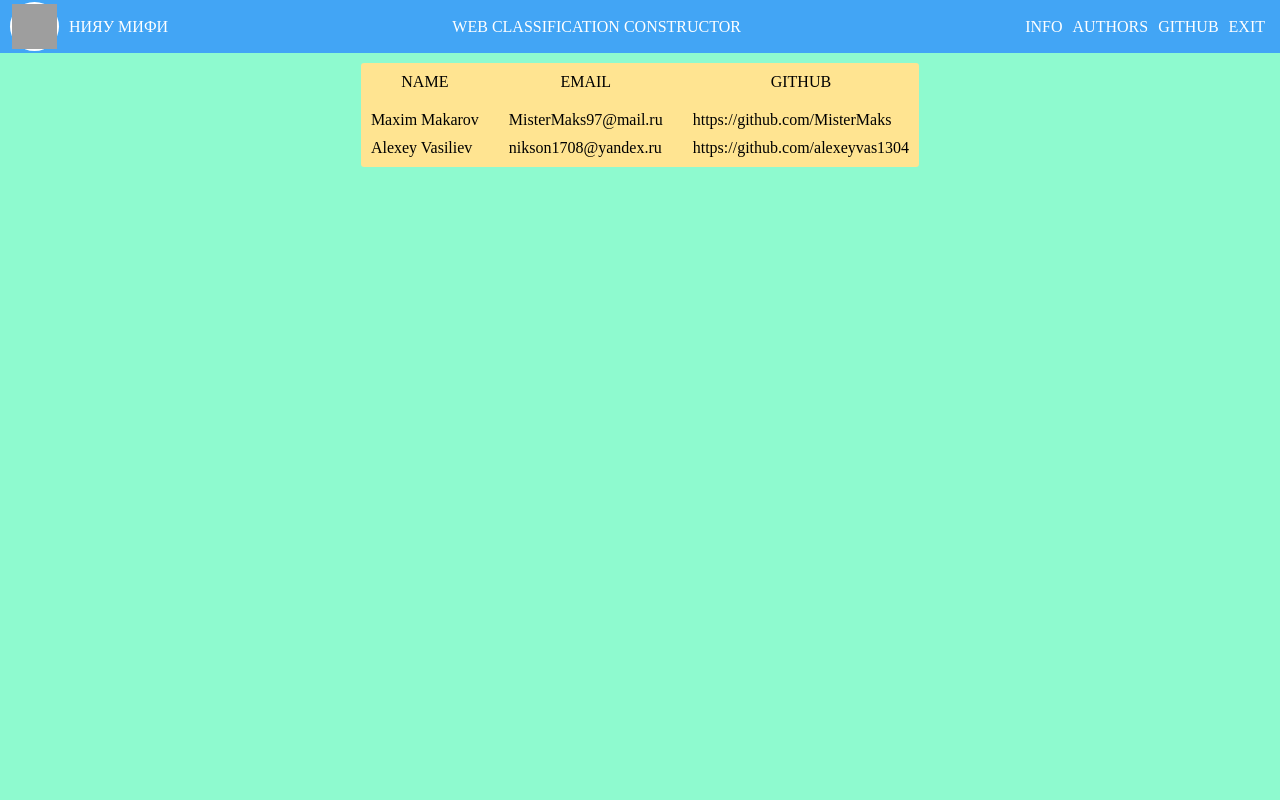
After one commit to MisterMaks/Web-classification-constructor, a Django app: page /authors/ in a window 1280 px wide. The commit adds this page. Run offline with Django 3.2, Linux system fonts and the light colour scheme; grey boxes are pictures that could not be loaded.

Commit message:
Поправил обработку форм, исправил баги в js коде, доделал стили, добавил проверки на значения параметров

```diff
--- a/Web_classification_constructor_backend/static/styles/base.css
+++ b/Web_classification_constructor_backend/static/styles/base.css
@@ -1,6 +1,11 @@
 html,
 body {
     margin: 0px;
+    width: 100%;
+    height: 100%;
+    background: #8EFACF;
+    /*font-size: xx-large;*/
+    font-family: "PT Sans Bold";
 }
 
 #all {
@@ -22,8 +27,8 @@ body {
 }
 
 #mephi_image {
-    width: 50px;
-    height: 50px;
+    width: 45px;
+    height: 45px;
 }
 
 button {
@@ -37,6 +42,11 @@ button {
 
 button:hover {
     background: #424242;
+}
+
+button:disabled {
+    background: #96CCFA;
+    cursor: auto;
 }
 
 #form {
@@ -54,10 +64,16 @@ form {
     display: flex;
     justify-content: center;
     flex-direction: column;
-    border: 3px solid;
+    /*border: 3px solid ;*/
     border-radius: 3px;
     padding: 10px;
     margin-top: 10px;
+    background: #FFE491;
+}
+
+input, select {
+    border-radius: 3px;
+    border: 0px solid;
 }
 
 #incorrect_message {
@@ -110,9 +126,20 @@ button[name="button send 4 upload mode"],
 #web_classification_constructor,
 #info,
 #authors,
+#source_code,
 #exit {
     align-self: center;
     color: white;
+}
+
+#mephi_image_place {
+    background: white;
+    border-radius: 50%;
+    height: 45px;
+    padding: 2px;
+    margin-right: 5px;
+    margin-top: 2px;
+    margin-bottom: 2px;
 }
 
 p {
@@ -134,6 +161,96 @@ p {
     flex-direction: row;
 }
 
-#exit {
-    margin-left: 10px;
+/*#exit {*/
+/*    margin-left: 10px;*/
+/*}*/
+
+ul {
+    color: red;
+    padding: 0px;
+    margin-bottom: 0px;
 }
+
+li {
+    display: block;
+}
+
+a {
+    text-decoration: none;
+    color: white;
+    padding: 5px;
+}
+
+a:hover {
+    background: #424242;
+    border-radius: 3px;
+}
+
+#stages_process_place {
+    background: white;
+    border-radius: 3px;
+}
+
+#stages_process {
+    margin-left: 3px;
+    margin-right: 3px;
+}
+
+#error_message {
+    color: red;
+    margin-top: 5px;
+    display: flex;
+    justify-content: center;
+}
+
+#mephi_image_link {
+    cursor: pointer;
+    padding: 0px;
+}
+
+#mephi_image_link:hover {
+    background: none;
+}
+
+#info_page_place ul {
+    color: black;
+}
+
+#info_page_place {
+    background: white;
+}
+
+.info_header {
+    display: flex;
+    align-items: center;
+    flex-direction: column;
+}
+
+#authors_place {
+    display: flex;
+    align-self: center;
+    flex-direction: row;
+    color: black;
+    background: #FFE491;
+    border-radius: 3px;
+    padding: 10px;
+    margin-top: 10px;
+}
+
+#name, #email {
+    margin-right: 30px;
+}
+
+#authors_name, #authors_email, #authors_github {
+    display: flex;
+    flex-direction: column;
+}
+
+.Maxim-Makarov, .Alexey-Vasiliev {
+    margin-top: 10px;
+}
+
+.name, .email, .github {
+    align-self: center;
+    margin-bottom: 10px;
+}
--- /dev/null
+++ b/Web_classification_constructor_backend/templates/authors.html
@@ -0,0 +1,20 @@
+{% extends 'base.html' %}
+{% block content %}
+    <div id="authors_place">
+        <div id="authors_name">
+            <div id="name" class="name">NAME</div>
+            <div id="name" class="Maxim-Makarov">Maxim Makarov</div>
+            <div id="name" class="Alexey-Vasiliev">Alexey Vasiliev</div>
+        </div>
+        <div id="authors_email">
+            <div id="email" class="email">EMAIL</div>
+            <div id="email" class="Maxim-Makarov">MisterMaks97@mail.ru</div>
+            <div id="email" class="Alexey-Vasiliev">nikson1708@yandex.ru</div>
+        </div>
+        <div id="authors_github">
+            <div id="github" class="github">GITHUB</div>
+            <div id="github" class="Maxim-Makarov">https://github.com/MisterMaks</div>
+            <div id="github" class="Alexey-Vasiliev">https://github.com/alexeyvas1304</div>
+        </div>
+    </div>
+{% endblock %}
--- a/Web_classification_constructor_backend/templates/base.html
+++ b/Web_classification_constructor_backend/templates/base.html
@@ -10,15 +10,28 @@
     <div id="all">
         <div id="header">
             <div id="mephi">
-                <img id="mephi_image" src="https://auth.mephi.ru/assets/logo-9a877a16015f71338f4989de7ec818cde41e13e2520d471c992c6001195c91ee.png">
-                <div id="mephi_name">НИЯУ МИФИ</div>
+                <div id="mephi_image_place">
+                    <a href="https://mephi.ru/" id="mephi_image_link">
+                        <img id="mephi_image" src="https://www.werstakoff.ru/logo/mifi_logo.png">
+                    </a>
+                </div>
+                <div id="mephi_name">
+                    <a href="https://mephi.ru/">НИЯУ МИФИ</a>
+                </div>
             </div>
-            <div id="web_classification_constructor">WEB CLASSIFICATION CONSTRUCTOR</div>
+            <div id="web_classification_constructor">
+                <a href="/">WEB CLASSIFICATION CONSTRUCTOR</a>
+            </div>
             <div id="right_elements">
                 <div id="info">
                     <a href="/info">INFO</a>
                 </div>
-                <div id="authors"></div>
+                <div id="authors">
+                    <a href="/authors">AUTHORS</a>
+                </div>
+                <div id="source_code">
+                    <a href="https://github.com/MisterMaks/Web-classification-constructor">GITHUB</a>
+                </div>
                 <div id="exit">
                     <a href="/logout">EXIT</a>
                 </div>
--- a/Web_classification_constructor_backend/templates/form_2.html
+++ b/Web_classification_constructor_backend/templates/form_2.html
@@ -35,9 +35,12 @@
                 </div>
                 <div id="buttons_in_row">
                     <button type="submit" name="button send 2">Отправить</button>
-                    <button type="submit" name="button to main page">В начало</button>
+                    <button name="button to main page">
+                        <a href="/">В начало</a>
+                    </button>
 <!--                    <button type="submit" name="button exit">Выйти</button>-->
                 </div>
+                <div id="error_message">{{error}}</div>
             </form>
         </div>
     </div>
--- a/Web_classification_constructor_backend/templates/form_3.html
+++ b/Web_classification_constructor_backend/templates/form_3.html
@@ -10,9 +10,7 @@
                     <button type="submit" name="button to main page">В начало</button>
 <!--                    <button type="submit" name="button exit">Выйти</button>-->
                 </div>
-                <div>
-                    <div>{{ data }}</div>
-                </div>
+                <div id="error_message">{{ data }}</div>
             </form>
         </div>
     </div>
--- a/Web_classification_constructor_backend/templates/form_3_upload_mode.html
+++ b/Web_classification_constructor_backend/templates/form_3_upload_mode.html
@@ -12,8 +12,6 @@
                 </div>
             </form>
         </div>
-        <div>
-            <div>{{ data }}</div>
-        </div>
+        <div id="error_message">{{ data }}</div>
     </div>
 {% endblock %}}
--- a/Web_classification_constructor_backend/templates/form_4_upload_form.html
+++ b/Web_classification_constructor_backend/templates/form_4_upload_form.html
@@ -7,8 +7,8 @@
                 <button {% if get_file_upload_mode != True %} disabled {% endif %} type="submit" name="get file upload mode" id="get_file">Скачать файл</button>
                 <button type="submit" name="button to main page">В начало</button>
 <!--                <button type="submit" name="button exit">Выйти</button>-->
-                <div id="error_message">{{error}}</div>
             </div>
+            <div id="error_message">{{error}}</div>
         </form>
     </div>
 {% endblock %}
--- a/Web_classification_constructor_backend/templates/info_page.html
+++ b/Web_classification_constructor_backend/templates/info_page.html
@@ -7,7 +7,8 @@
 <!--<body>-->
 {% extends 'base.html' %}
 {% block content %}
-    <div class="header">
+    <div id="info_page_place">
+        <div class="info_header">
             <h1>Web Classificator, June 2020</h1>
             <img src="https://upload.wikimedia.org/wikipedia/ru/9/95/MEPhI_Logo2014_ru.png">
         </div>
@@ -239,6 +240,7 @@
         <div class="footer">
         <h3>Vasiliev-Makarov</h3>
         </div>
+    </div>
 {% endblock %}
 <!--</body>-->
 <!--</html>-->
--- a/Web_classification_constructor_backend/web_interface/urls.py
+++ b/Web_classification_constructor_backend/web_interface/urls.py
@@ -1,7 +1,7 @@
 from django.urls import path
 from .views import button_click_tracking_main_page, button_click_tracking, button_click_tracking_2, \
     button_click_tracking_3, button_click_tracking_4, button_click_tracking_3_upload_mode, \
-    button_click_tracking_4_upload_mode, show_process, info_page
+    button_click_tracking_4_upload_mode, show_process, info_page, authors
 
 
 urlpatterns = [
@@ -13,5 +13,6 @@ urlpatterns = [
     path('4/show_process/', show_process, name='show_process'),
     path('info/', info_page, name='info_page'),
     path('upload_model_mode/', button_click_tracking_3_upload_mode, name="button_click_tracking_3_upload_mode"),
-    path('4_upload_mode/', button_click_tracking_4_upload_mode, name="button_click_tracking_4_upload_mode")
+    path('4_upload_mode/', button_click_tracking_4_upload_mode, name="button_click_tracking_4_upload_mode"),
+    path('authors/', authors, name="authors")
 ]
--- a/Web_classification_constructor_backend/web_interface/views.py
+++ b/Web_classification_constructor_backend/web_interface/views.py
@@ -1,18 +1,17 @@
 import matplotlib
 from django.shortcuts import render, redirect
 from django.http import JsonResponse, HttpResponse, FileResponse
+from django.http import Http404
 from django.views.decorators.http import require_http_methods
 from django.views.decorators.csrf import csrf_exempt
 from django.contrib.auth.decorators import login_required
 from .forms import Form1
 from .forms import FillingGapsMethodInsertMeanMode, FillingGapsMethodHardRemoval, FillingGapsMethodLinearImputer
 from .forms import DeletingAnomaliesMethodThreeSigma, DeletingAnomaliesMethodGrubbs, \
-    DeletingAnomaliesMethodInterquartile, DeletingAnomaliesMethodIsolationForest, DeletingAnomaliesMethodElliptic, \
-    DeletingAnomaliesMethodSVM, DeletingAnomaliesMethodApproximate, DeletingAnomaliesMethodLocalFactor
+    DeletingAnomaliesMethodIsolationForest, DeletingAnomaliesMethodElliptic, DeletingAnomaliesMethodSVM
 from .forms import FeatureSelectionMethodVarianceThreshold, FeatureSelectionMethodSelectKBest, \
     FeatureSelectionMethodSelectPercentile, FeatureSelectionMethodSelectFpr, FeatureSelectionMethodSelectFdr, \
-    FeatureSelectionMethodSelectFwe, FeatureSelectionMethodGenericUnivariateSelect, FeatureSelectionMethodRFE, \
-    FeatureSelectionMethodSelectFromModel
+    FeatureSelectionMethodSelectFwe, FeatureSelectionMethodRFE
 from .forms import CompositionMethodVoting, CompositionMethodAdaboost, CompositionMethodStacking
 from .forms import NeuralNetwork, DecisionTree, LogisticRegression
 from .forms import UploadFileForm, UploadModelFileForm
@@ -36,6 +35,7 @@ matplotlib.use('Agg')
 @login_required
 @require_http_methods(["GET", "POST"])
 def button_click_tracking_main_page(request):
+    remove_all_tmp()
     if "button exit" in request.POST.keys():
         remove_all_tmp()
         return redirect("/logout")
@@ -56,6 +56,17 @@ def post_form_1(request):
     if form_1.is_valid():
         for field in form_1.cleaned_data.keys():
             data[field.replace('_', ' ') if field != 'test_ratio' else field] = form_1.cleaned_data[field]
+            if field not in ['neural_network_number', 'decision_tree_number', 'logistic_regression_number']:
+                if form_1.cleaned_data[field] is None:
+                    response = {"form_1": form_1,
+                                "data": {},
+                                "error": "Заполните все поля"}
+                    return response
+        if data["neural network number"] == data["decision tree number"] == data["logistic regression number"] == 0:
+            response = {"form_1": form_1,
+                        "data": {},
+                        "error": "Должен быть хотя бы 1 из базовых алгоритмов"}
+            return response
         response = {"form_1": form_1,
                     "data": data}
         print(response["data"])
@@ -114,9 +125,6 @@ def post_form_2(request, common_params):
         deleting_anomalies_method = DeletingAnomaliesMethodThreeSigma(request.POST, prefix="deleting_anomalies_method")
     if common_params['deleting anomalies method'] == 'Grubbs':
         deleting_anomalies_method = DeletingAnomaliesMethodGrubbs(request.POST, prefix="deleting_anomalies_method")
-    if common_params['deleting anomalies method'] == 'Interquartile':
-        deleting_anomalies_method = DeletingAnomaliesMethodInterquartile(request.POST,
-                                                                         prefix="deleting_anomalies_method")
     if common_params['deleting anomalies method'] == 'IsolationForest':
         deleting_anomalies_method = DeletingAnomaliesMethodIsolationForest(request.POST,
                                                                            prefix="deleting_anomalies_method")
@@ -124,10 +132,6 @@ def post_form_2(request, common_params):
         deleting_anomalies_method = DeletingAnomaliesMethodElliptic(request.POST, prefix="deleting_anomalies_method")
     if common_params['deleting anomalies method'] == 'SVM':
         deleting_anomalies_method = DeletingAnomaliesMethodSVM(request.POST, prefix="deleting_anomalies_method")
-    if common_params['deleting anomalies method'] == 'Approximate':
-        deleting_anomalies_method = DeletingAnomaliesMethodApproximate(request.POST, prefix="deleting_anomalies_method")
-    if common_params['deleting anomalies method'] == 'LocalFactor':
-        deleting_anomalies_method = DeletingAnomaliesMethodLocalFactor(request.POST, prefix="deleting_anomalies_method")
 
     # feature_selection_method = FeatureSelectionMethodVarianceThreshold(request.POST, prefix="feature_selection_method")
     if common_params['feature selection method'] == 'VarianceThreshold':
@@ -144,14 +148,8 @@ def post_form_2(request, common_params):
         feature_selection_method = FeatureSelectionMethodSelectFdr(request.POST, prefix="feature_selection_method")
     if common_params['feature selection method'] == 'SelectFwe':
         feature_selection_method = FeatureSelectionMethodSelectFwe(request.POST, prefix="feature_selection_method")
-    if common_params['feature selection method'] == 'GenericUnivariateSelect':
-        feature_selection_method = FeatureSelectionMethodGenericUnivariateSelect(request.POST,
-                                                                                 prefix="feature_selection_method")
     if common_params['feature selection method'] == 'RFE':
         feature_selection_method = FeatureSelectionMethodRFE(request.POST, prefix="feature_selection_method")
-    if common_params['feature selection method'] == 'SelectFromModel':
-        feature_selection_method = FeatureSelectionMethodSelectFromModel(request.POST,
-                                                                         prefix="feature_selection_method")
 
     # composition_method = CompositionMethodVoting(request.POST, prefix="composition_method")
     if common_params['composition method'] == 'voting':
@@ -179,12 +177,16 @@ def post_form_2(request, common_params):
         # "name of model with time of create": name_of_model_with_time_of_create
     }
 
+    error_mark = False
+
     if deleting_anomalies_method.is_valid():
         if common_params["deleting anomalies method"] not in ["ThreeSigma"]:
             all_params["deleting anomalies method"] = {common_params["deleting anomalies method"]: {}}
             for field in deleting_anomalies_method.cleaned_data.keys():
                 all_params["deleting anomalies method"][common_params["deleting anomalies method"]][field] = \
                     deleting_anomalies_method.cleaned_data[field]
+                if deleting_anomalies_method.cleaned_data[field] is None:
+                    error_mark = True
         else:
             deleting_anomalies_method = None
             all_params["deleting anomalies method"] = common_params["deleting anomalies method"]
@@ -194,6 +196,8 @@ def post_form_2(request, common_params):
         for field in feature_selection_method.cleaned_data.keys():
             all_params["feature selection method"][common_params["feature selection method"]][field] = \
                 feature_selection_method.cleaned_data[field]
+            if feature_selection_method.cleaned_data[field] is None:
+                error_mark = True
 
     all_params["base algorithms"] = {}
     for key in base_algorithms:
@@ -201,6 +205,8 @@ def post_form_2(request, common_params):
             all_params["base algorithms"][key] = {}
             for field in base_algorithms[key].cleaned_data.keys():
                 all_params["base algorithms"][key][field] = base_algorithms[key].cleaned_data[field]
+                if base_algorithms[key].cleaned_data[field] is None:
+                    error_mark = True
 
     # all_params["name of model"] = common_params["name of model"]
 
@@ -210,6 +216,8 @@ def post_form_2(request, common_params):
             for field in filling_gaps_method.cleaned_data.keys():
                 all_params["filling gaps method"][common_params["filling gaps method"]][field] = \
                     filling_gaps_method.cleaned_data[field]
+                if filling_gaps_method.cleaned_data[field] is None:
+                    error_mark = True
         else:
             filling_gaps_method = None
             all_params["filling gaps method"] = common_params["filling gaps method"]
@@ -220,6 +228,8 @@ def post_form_2(request, common_params):
             for field in composition_method.cleaned_data.keys():
                 all_params["composition method"][common_params["composition method"]][field] = \
                     composition_method.cleaned_data[field]
+                if composition_method.cleaned_data[field] is None:
+                    error_mark = True
         else:
             composition_method = None
             all_params["composition method"] = common_params["composition method"]
@@ -238,6 +248,9 @@ def post_form_2(request, common_params):
         "data": all_params,
         "logistic_regression_number": common_params['logistic regression number']
     }
+
+    if error_mark:
+        response["error"] = "Заполните все поля"
 
     return response
 
@@ -268,6 +281,8 @@ def button_click_tracking_2(request):
         return redirect("/logout")
     if "button send 2" in request.POST.keys():
         response = post_form_2(request, common_params)
+        if "error" in response:
+            return render(request, "form_2.html", response)
         with open(f"{MEDIA_ROOT}/user_all_params.json", 'w') as all_params_file:
             json.dump(response["data"], all_params_file)
         return redirect(f'/3')
@@ -277,6 +292,7 @@ def button_click_tracking_2(request):
         return redirect("/")
     else:
         response = post_form_2(request, common_params)
+        response.pop("error")
         return render(request, "form_2.html", response)
 
 
@@ -387,7 +403,7 @@ def button_click_tracking_4(request):
         try:
             start_process()
         except Exception as e:
-            return render(request, 'form_4.html', {"error": e})
+            return render(request, 'form_4.html', {"error": f"ERROR: {e}"})
     if "get file" in request.POST.keys():
         path_to_results_file = f"{MEDIA_ROOT}/results.zip"
         file_response = FileResponse(open(path_to_results_file, 'rb'), as_attachment=True)
@@ -410,7 +426,7 @@ def button_click_tracking_4_upload_mode(request):
             main_function_upload_mode()
             return render(request, 'form_4_upload_form.html', {'get_file_upload_mode': True})
         except Exception as e:
-            return render(request, 'form_4_upload_form.html', {'error': e})
+            return render(request, 'form_4_upload_form.html', {'error': f"ERROR: {e}"})
     if "get file upload mode" in request.POST.keys():
         path_to_results_file = os.path.join(f"{MEDIA_ROOT}",
                                             'Output/fin_test_upload_mode.csv')
@@ -448,7 +464,7 @@ def show_process(request):
         with open(f"{MEDIA_ROOT}/stages.json") as stages_json:
             stages_dict = json.load(stages_json)
             return JsonResponse(stages_dict)
-    return JsonResponse()
+    raise Http404
 
 
 @csrf_exempt
@@ -456,3 +472,10 @@ def show_process(request):
 @require_http_methods(["GET", "POST"])
 def info_page(request):
     return render(request, 'info_page.html')
+
+
+@csrf_exempt
+# @login_required
+@require_http_methods(["GET", "POST"])
+def authors(request):
+    return render(request, 'authors.html')
```
Also changed, not shown: Web_classification_constructor_backend/templates/form_1.html (+51 -4 lines), Web_classification_constructor_backend/templates/form_4.html (+12 -2 lines), Web_classification_constructor_backend/web_interface/forms.py (+50 -57 lines). Lines whose indentation alone changed are shown as unchanged.
